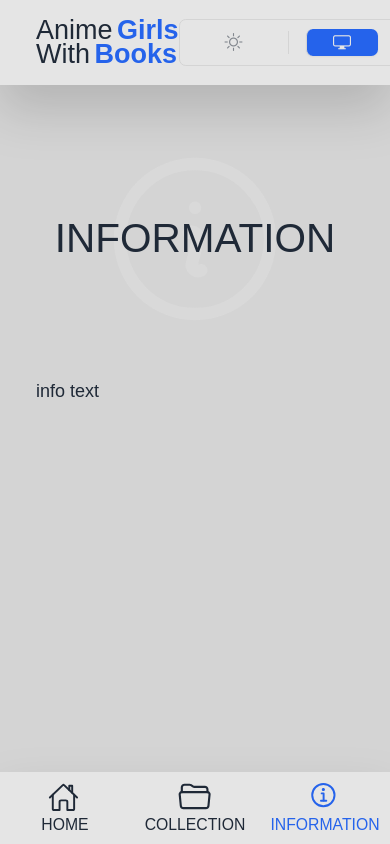
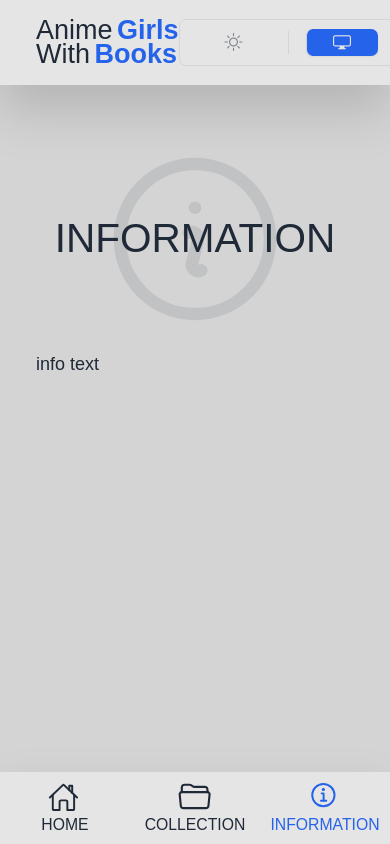
Before and after one commit to zsoltgombocz/anime-girls-with-books, a React (Vite) app: page /information in a window 390 px wide. Built offline with nearby package versions, Linux system fonts and the light colour scheme; a web font is replaced by a local one.

Commit message:
Tweak icon color + less margin on mobile

```diff
--- a/src/components/PageTitle.tsx
+++ b/src/components/PageTitle.tsx
@@ -4,7 +4,7 @@ export default function PageTitle({ title, icon }: PageTitleInterface) {
     return (
         <div
             className={
-                'w-full flex items-center justify-center pt-12 pb-6 relative mb-20'
+                'w-full flex items-center justify-center pt-12 pb-6 relative mb-14 md:mb-20'
             }
         >
             <h1 className={'relative text-4xl lg:text-6xl uppercase z-20'}>
@@ -12,7 +12,7 @@ export default function PageTitle({ title, icon }: PageTitleInterface) {
             </h1>
             <div
                 className={`z-10 absolute -bottom-22 left-1/2 -translate-x-1/2 w-[200px] lg:w-[300px]
-                    lg:h-auto aspect-square dark:text-gray-primary/10 text-white-primary/30`}
+                    lg:h-auto aspect-square dark:text-white-primary/10 text-gray-primary/10`}
             >
                 {icon}
             </div>
```
